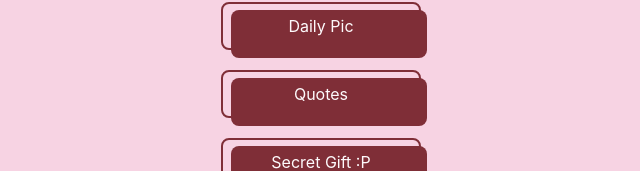
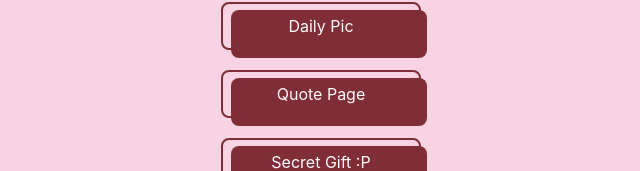
Before and after one commit to DMosh235/CandidCouple, a React (Create React App) app: page / in a window 1280 px wide. Shown: the part 346-517 px from the top of the page, without its empty margins (319-959 px from the left). Built offline with nearby package versions, Linux system fonts and the light colour scheme.

Commit message:
Changed button text

```diff
--- a/src/App.js
+++ b/src/App.js
@@ -1,3 +1,4 @@
+// App.js
 // App.js
 import React from 'react';
 import { BrowserRouter as Router, Route, Routes } from 'react-router-dom';
--- a/src/HomePage.js
+++ b/src/HomePage.js
@@ -33,7 +33,7 @@ const HomePage = () => {
             className="button-56 fade-in"
             onClick={() => handleButtonClick('quotes')}
           >
-            Quotes
+            Quote Page
           </button>
           <button
             id="button-3"
```
Also changed, not shown: 1 other file (tests, documents, lock files or other folders).
